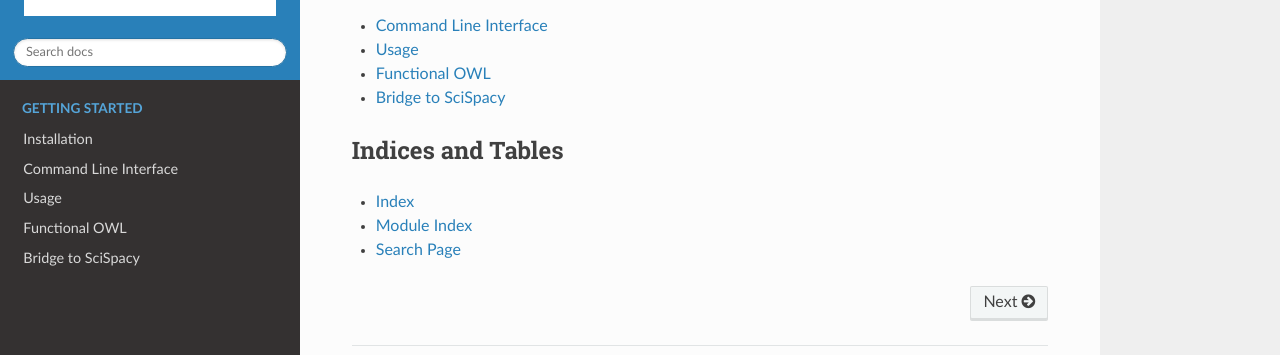
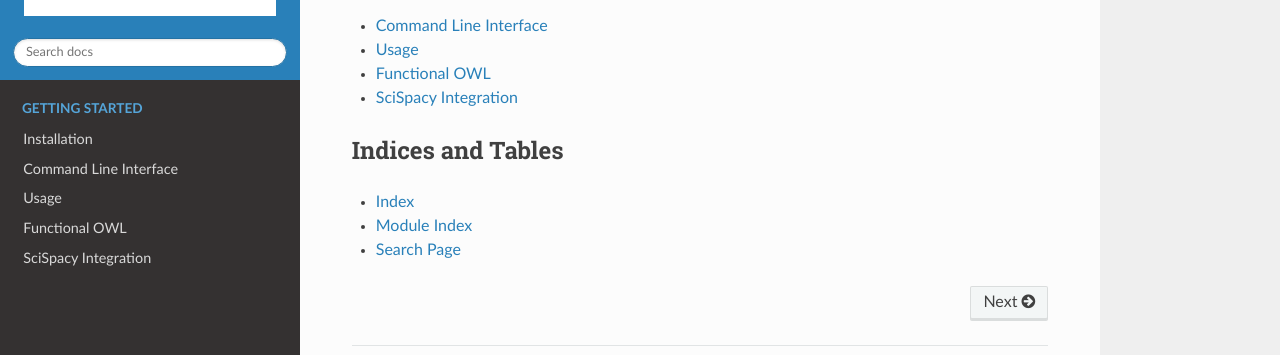
Before and after one commit to biopragmatics/pyobo, a Sphinx documentation site: the page built from docs/source/index.rst, in a window 1280 px wide. Shown: the part 290-645 px from the top of the page. Built offline with Sphinx 7.4.7 and the Read the Docs theme 3.1.0, drawn with Linux system fonts in a browser that asks for light colours.

Commit message:
Update scispacy.rst

```diff
--- a/docs/source/scispacy.rst
+++ b/docs/source/scispacy.rst
@@ -1,5 +1,5 @@
-Bridge to SciSpacy
-==================
+SciSpacy Integration
+====================
 
 .. automodapi:: pyobo.ner.scispacy_utils
     :no-heading:
```
